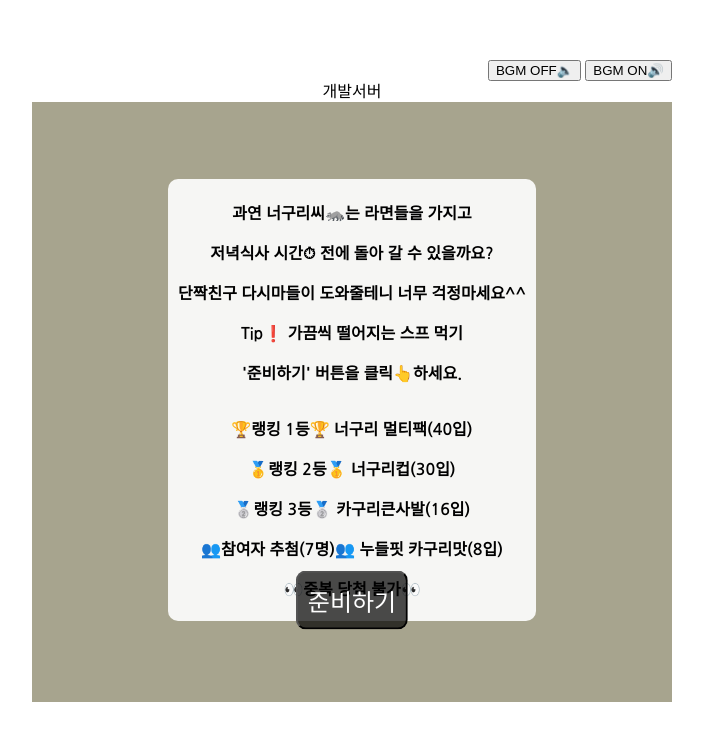
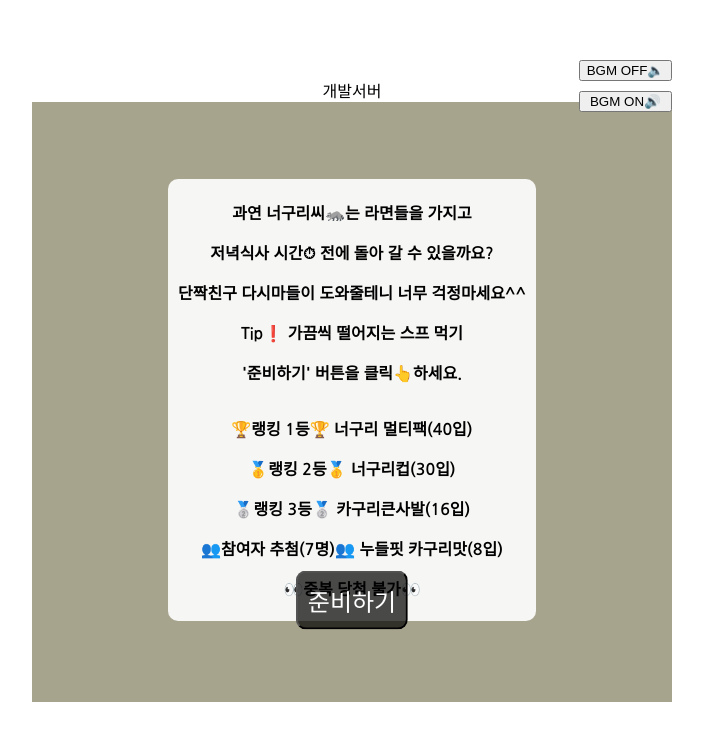
Before and after one commit to cost6885/temp, a plain HTML site: page index.html in a window 1280 px wide. Shown: the whole page, without its empty margins (288-991 px from the left). Drawn offline with Linux system fonts and the light colour scheme.

Commit message:
Update index.html

```diff
--- a/index.html
+++ b/index.html
@@ -245,11 +245,16 @@
             text-align: center;
             margin-top: 20px;
         }
+
         #audioControls {
             position: fixed;
             top: calc(50% - 300px - 40px); /* 화면 중앙에서 캔버스 높이의 절반과 버튼 위치를 조정 */
             right: calc(50% - 320px); /* 화면 중앙에서 캔버스 너비의 절반을 조정 */
+            display: flex;
+            flex-direction: column; /* 버튼들을 위아래로 배치 */
+            gap: 10px; /* 버튼 사이의 간격을 10px로 설정 (필요에 따라 조정 가능) */
         }
+
 
         .difficulty-container {
             display: flex;
```
